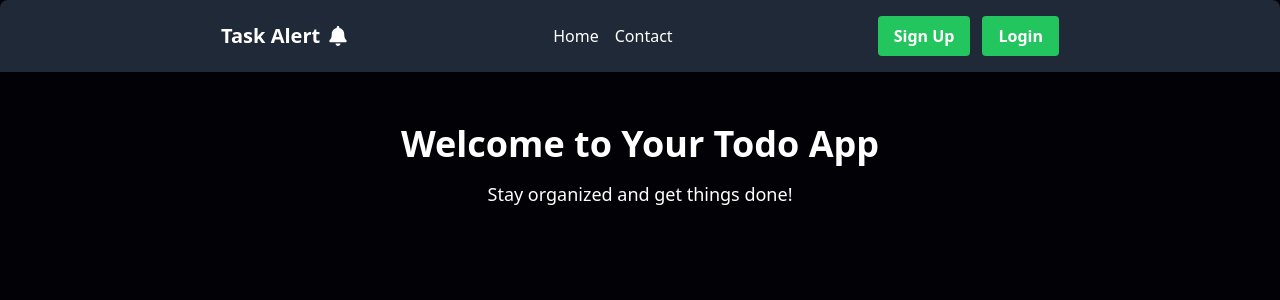
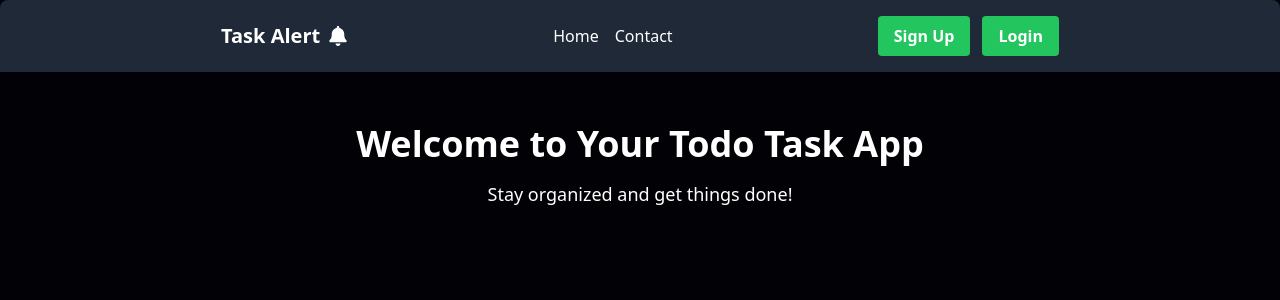
Before and after one commit to rahul72pal/TodoFrontend, a React (Vite) app: page / in a window 1280 px wide. Shown: the top 300 px of the page. Built offline with nearby package versions, Linux system fonts and the light colour scheme; no server answers.

Commit message:
updated home

```diff
--- a/src/components/Pages/Home.jsx
+++ b/src/components/Pages/Home.jsx
@@ -13,7 +13,7 @@ const Home = () => {
         <div className="container mx-auto mt-8 text-center text-white p-5">
 
             {token && (<button onClick={()=> dispatch(logout(navigate))} className="bg-gray-500 text-white px-4 py-2 rounded">Logout</button>)}
-            <h1 className="text-4xl font-bold mb-4">Welcome to Your Todo App</h1>
+            <h1 className="text-4xl font-bold mb-4">Welcome to Your Todo Task App</h1>
             <p className="text-lg mb-8">Stay organized and get things done!</p>
 
             <div className="flex justify-center space-x-4">
```
